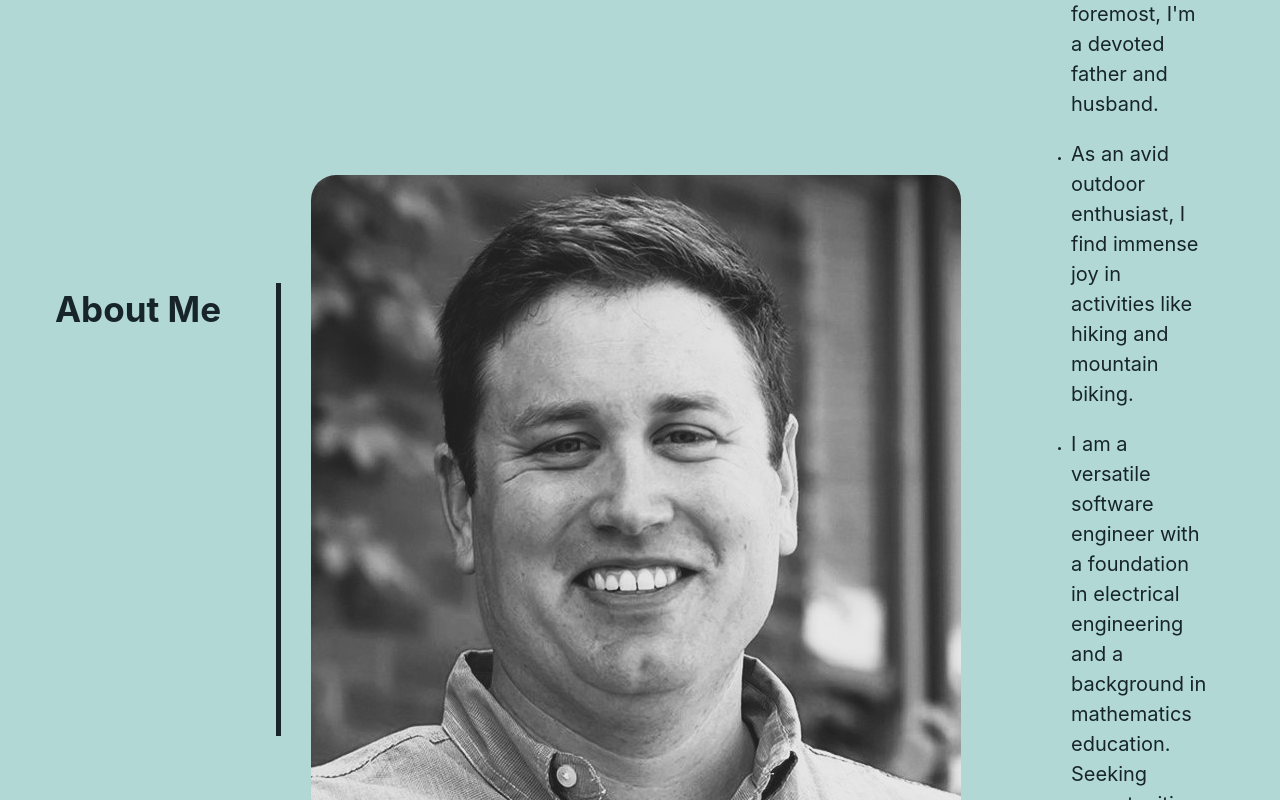
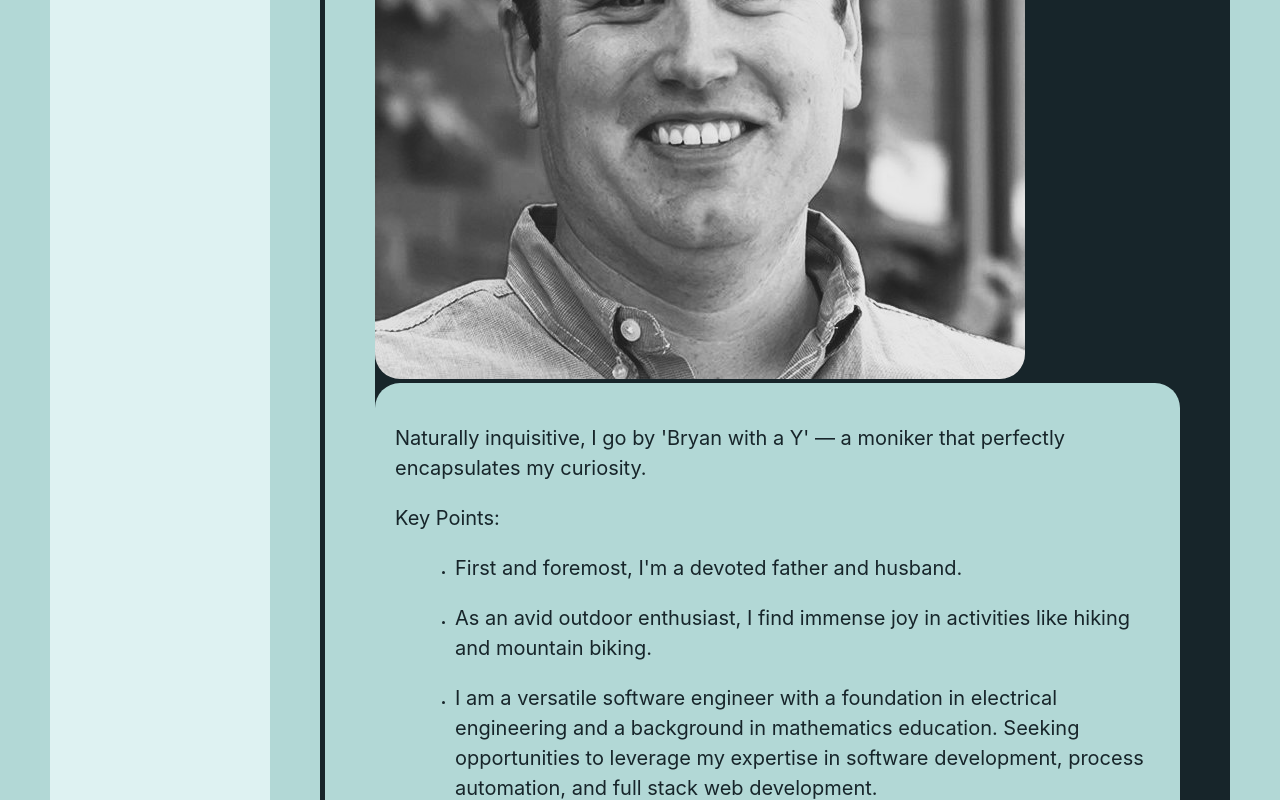
Before and after one commit to nestibry/portfolio, a React (Vite) app: page / in a window 1280 px wide. Shown: the part 1220-2020 px from the top of the page. Built offline with nearby package versions, Linux system fonts and the light colour scheme.

Commit message:
transitioned the aboutpage to the page template router

```diff
--- a/src/App.jsx
+++ b/src/App.jsx
@@ -11,7 +11,8 @@ export default function App() {
         <>
             <BrowserRouter>
                 <Routes>
-                    <Route path='/' element={<AboutPage />} />
+                    {/* <Route path='/' element={<AboutPage />} /> */}
+                    <Route path='/' element={<Page type='home' />} />
                     <Route path='/portfolio' element={<Page type='portfolio' />} />
                     <Route path='/resume' element={<ResumePage />} />
                     <Route path='/contact' element={<ContactPage />} />
--- a/src/components/Profile.jsx
+++ b/src/components/Profile.jsx
@@ -2,7 +2,6 @@ import './Profile.css';
 
 export default function Profile() {
     return (
-        <>
         <div className='profile-card'>
             <img className='profile-image' src='../src/assets/images/bryan-nestingen-profile-photo.jpg' alt="Bryan Nestingen's profile photo." />
             <summary className='profile-summary'>
@@ -22,7 +21,5 @@ export default function Profile() {
                 </p>
             </summary>
         </div>
-
-        </>
     )
 }
--- a/src/components/index.js
+++ b/src/components/index.js
@@ -1,2 +1,3 @@
 export { default as Header } from './Header';
 export { default as BackgroundImage} from './BackgroundImage';
+export { default as Profile } from './Profile';
--- a/src/pages/Page.css
+++ b/src/pages/Page.css
@@ -69,9 +69,10 @@
 
     .page-header {
         color: var(--black-and-blue);
-        flex-grow: 1;
+        /* flex-grow: 1; */
         margin: 0;
         padding: 0 1rem;
+        min-width: 200px;
     }
 
     .page-divider {
--- a/src/pages/Page.jsx
+++ b/src/pages/Page.jsx
@@ -1,6 +1,13 @@
 import './Page.css';
 
-import { Header, BackgroundImage } from '../components';
+
+import {
+    Header,
+    BackgroundImage,
+    Profile
+}
+from '../components';
+
 
 export default function Page({ type }) {
 
@@ -10,9 +17,9 @@ export default function Page({ type }) {
 
     switch (type) {
 
-        case 'about':
+        case 'home':
             header = 'About Me';
-            content = <h1>This is my About Me content</h1>;
+            content = <Profile />
             includeBackground = true;
             break;
 
@@ -34,7 +41,7 @@ export default function Page({ type }) {
                             <li><p>I am a versatile software engineer with a foundation in electrical engineering and a background in mathematics education. Seeking opportunities to leverage my expertise in software development, process automation, and full stack web development.</p></li>
                         </ul>
                         <p>
-                        Feel free to reach out to explore more about my diverse background! I look forward to connecting with you.
+                            Feel free to reach out to explore more about my diverse background! I look forward to connecting with you.
                         </p>
                     </summary>
                 </div>
```
